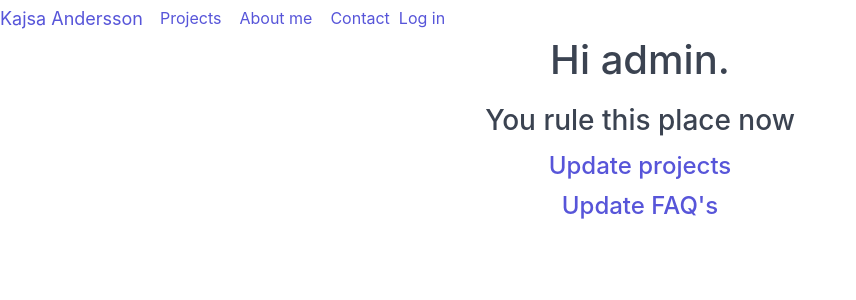
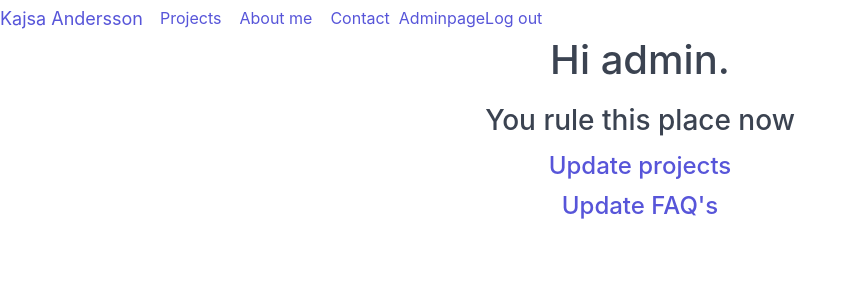
Before and after one commit to kajsaa02/wdf-portfolio, a Node server app: page /adminpage in a window 1280 px wide. Shown: the top 300 px of the page, without its empty margins (0-856 px from the left). Run offline with Node 20, Linux system fonts and the light colour scheme; the visitor is signed in with stand-in values (Sample User, id 1); some libraries are stand-ins or nearby versions.

Commit message:
fix login bug

```diff
--- a/app.js
+++ b/app.js
@@ -76,7 +76,7 @@ app.get("/projects", function (request, response) {
     const model = {
       errorMessages,
       projects,
-      isLoggedIn
+      isLoggedIn,
     };
 
     response.render("projects.hbs", model);
@@ -331,6 +331,7 @@ app.get("/create_project", function (request, response) {
 
 app.get("/faq", function (request, response) {
   const query = `SELECT * FROM FAQ WHERE reply NOT NULL`;
+  const isLoggedIn = request.session.isLoggedIn;
 
   db.all(query, function (error, faq) {
     const errorMessages = [];
@@ -343,6 +344,7 @@ app.get("/faq", function (request, response) {
     const model = {
       errorMessages,
       faq,
+      isLoggedIn,
     };
 
     response.render("faq.hbs", model);
@@ -504,7 +506,13 @@ app.post("/login", function (request, response) {
 });
 
 app.get("/adminpage", function (request, response) {
-  response.render("adminpage.hbs");
+  const isLoggedIn = request.session.isLoggedIn;
+
+  const model = {
+    isLoggedIn,
+  };
+
+  response.render("adminpage.hbs", model);
 });
 
 app.listen(8080);
--- a/views/adminpage.hbs
+++ b/views/adminpage.hbs
@@ -3,7 +3,7 @@
 
 <a href="/project_adminpage"><h4 class="header-large text-center">Update
     projects</h4></a>
-<a href="/project_adminpage"><h4
+<a href="/faq_adminpage"><h4
     class="header-large text-center"
     href="/faq_adminpage"
   >Update FAQ's</h4></a>
```
